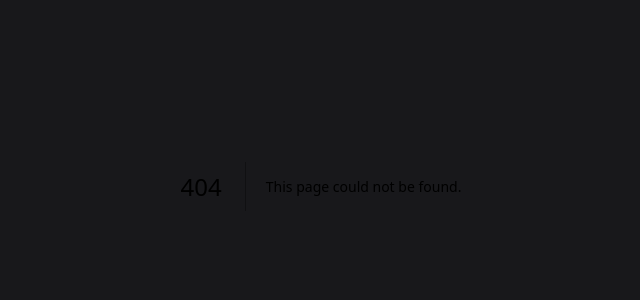
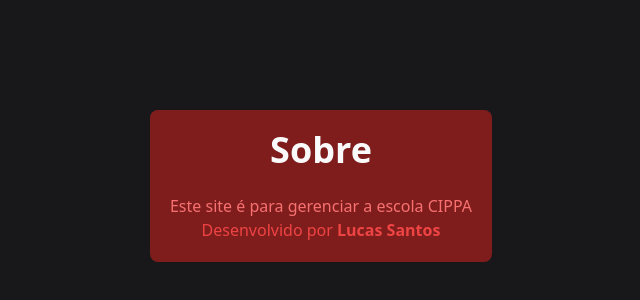
Before and after one commit to lucassnts963/school-gestor, a Next.js app: page /about in a window 1280 px wide. Before the commit this address had no page. Shown: the part 214-514 px from the top of the page, without its empty margins (319-959 px from the left). Built offline with nearby package versions, Linux system fonts and the light colour scheme.

Commit message:
adiciona a pagina de sobre

```diff
--- /dev/null
+++ b/src/pages/about.jsx
@@ -0,0 +1,18 @@
+import Head from "next/head";
+
+export default function About() {
+    return (
+        <>
+            <Head>
+                <title>Sobre</title>
+            </Head>
+            <main className="flex flex-1 items-center justify-center h-screen">
+                <div className="flex flex-col bg-red-900 p-5 rounded-lg text-center">
+                    <h1 className="text-4xl font-semibold text-center text-zinc-50 mb-6">Sobre</h1>
+                    <p className="text-red-400">Este site é para gerenciar a escola CIPPA</p>
+                    <p className="text-red-500">Desenvolvido por <strong>Lucas Santos</strong></p>
+                </div>
+            </main>
+        </>
+    )
+}
```
